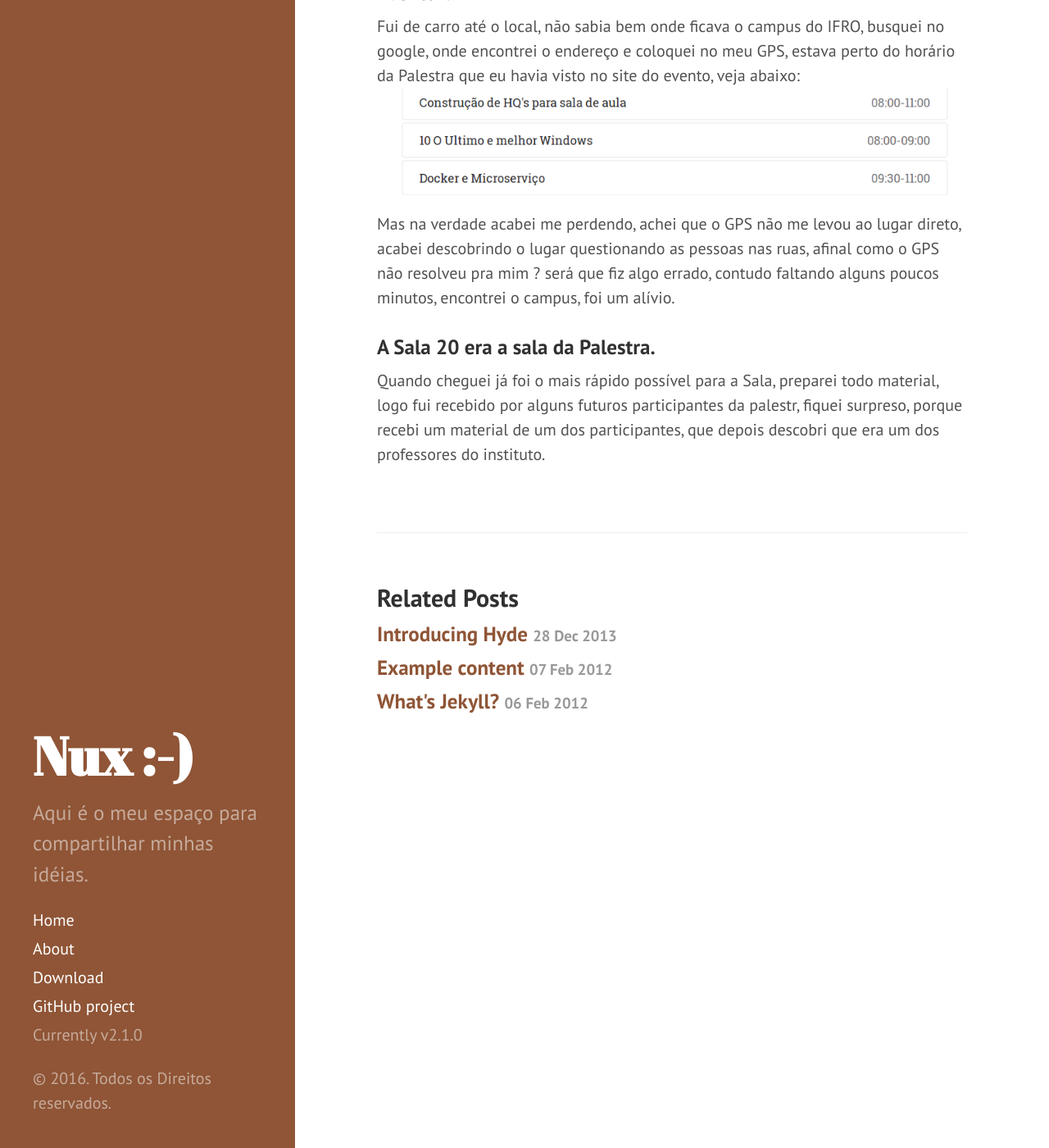
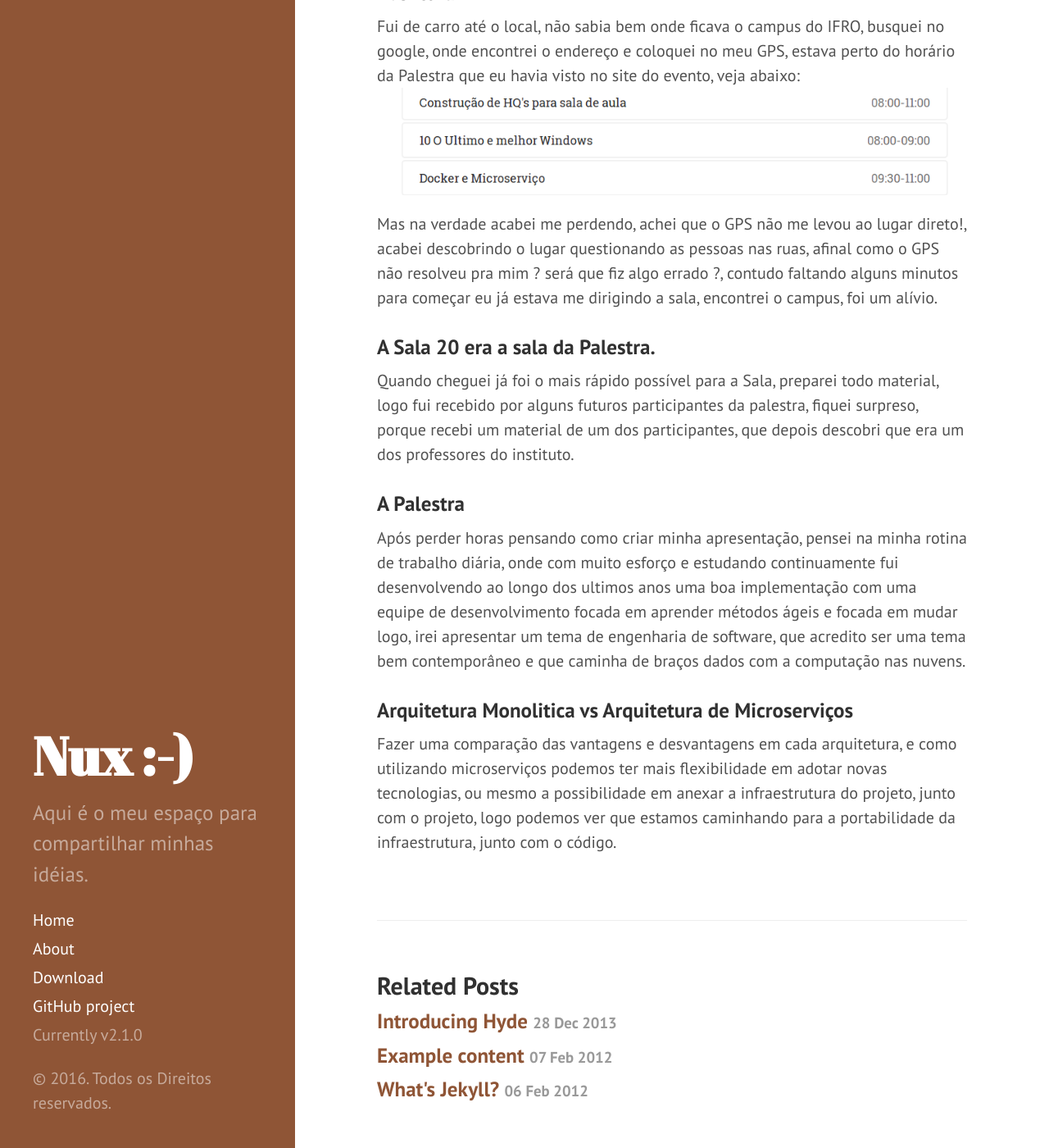
Before and after one commit to nuxman/nuxman.com.br, a Jekyll site: the page built from _posts/2016-10-25-Palestras-IFRO-Ji-Parana.md, in a window 1280 px wide and 1400 px high, scrolled down 869 px. Shown: the whole window at 82% size. Built offline with Jekyll 4.4.1, drawn with Linux system fonts in a browser that asks for light colours; Markdown is read by kramdown in place of the engine named in the settings.

Commit message:
Criando um novo post

```diff
--- a/_posts/2016-10-25-Palestras-IFRO-Ji-Parana.md
+++ b/_posts/2016-10-25-Palestras-IFRO-Ji-Parana.md
@@ -11,7 +11,13 @@ Sábado dia 22 de Outubro estive em Ji-Paraná para ministrar uma palestra sobre
 ### Aventura
 Fui de carro até o local, não sabia bem onde ficava o campus do IFRO, busquei no google, onde encontrei o endereço e coloquei no meu GPS, estava perto do horário da Palestra que eu havia visto no site do evento, veja abaixo:
 ![Agenda](/assets/agenda.png)
-Mas na verdade acabei me perdendo, achei que o GPS não me levou ao lugar direto, acabei descobrindo o lugar questionando as pessoas nas ruas, afinal como o GPS não resolveu pra mim ? será que fiz algo errado, contudo faltando alguns poucos minutos, encontrei o campus, foi um alívio.
+Mas na verdade acabei me perdendo, achei que o GPS não me levou ao lugar direto!, acabei descobrindo o lugar questionando as pessoas nas ruas, afinal como o GPS não resolveu pra mim ? será que fiz algo errado ?, contudo faltando alguns minutos para começar eu já estava me dirigindo a sala, encontrei o campus, foi um alívio.
 
 ### A Sala 20 era a sala da Palestra.
-Quando cheguei já foi o mais rápido possível para a Sala, preparei todo material, logo fui recebido por alguns futuros participantes da palestr, fiquei surpreso, porque recebi um material de um dos participantes, que depois descobri que era um dos professores do instituto.
+Quando cheguei já foi o mais rápido possível para a Sala, preparei todo material, logo fui recebido por alguns futuros participantes da palestra, fiquei surpreso, porque recebi um material de um dos participantes, que depois descobri que era um dos professores do instituto.
+
+### A Palestra
+Após perder horas pensando como criar minha apresentação, pensei na minha rotina de trabalho diária, onde com muito esforço e estudando continuamente fui desenvolvendo ao longo dos ultimos anos uma boa implementação com uma equipe de desenvolvimento focada em aprender métodos ágeis e focada em mudar logo, irei apresentar um tema de engenharia de software, que acredito ser uma tema bem contemporâneo e que caminha de braços dados com a computação nas nuvens.
+
+### Arquitetura Monolitica vs Arquitetura de Microserviços
+Fazer uma comparação das vantagens e desvantagens em cada arquitetura, e como utilizando microserviços podemos ter mais flexibilidade em adotar novas tecnologias, ou mesmo a possibilidade em anexar a infraestrutura do projeto, junto com o projeto, logo podemos ver que estamos caminhando para a portabilidade da infraestrutura, junto com o código.
```
Also changed, not shown: 1 other file.
